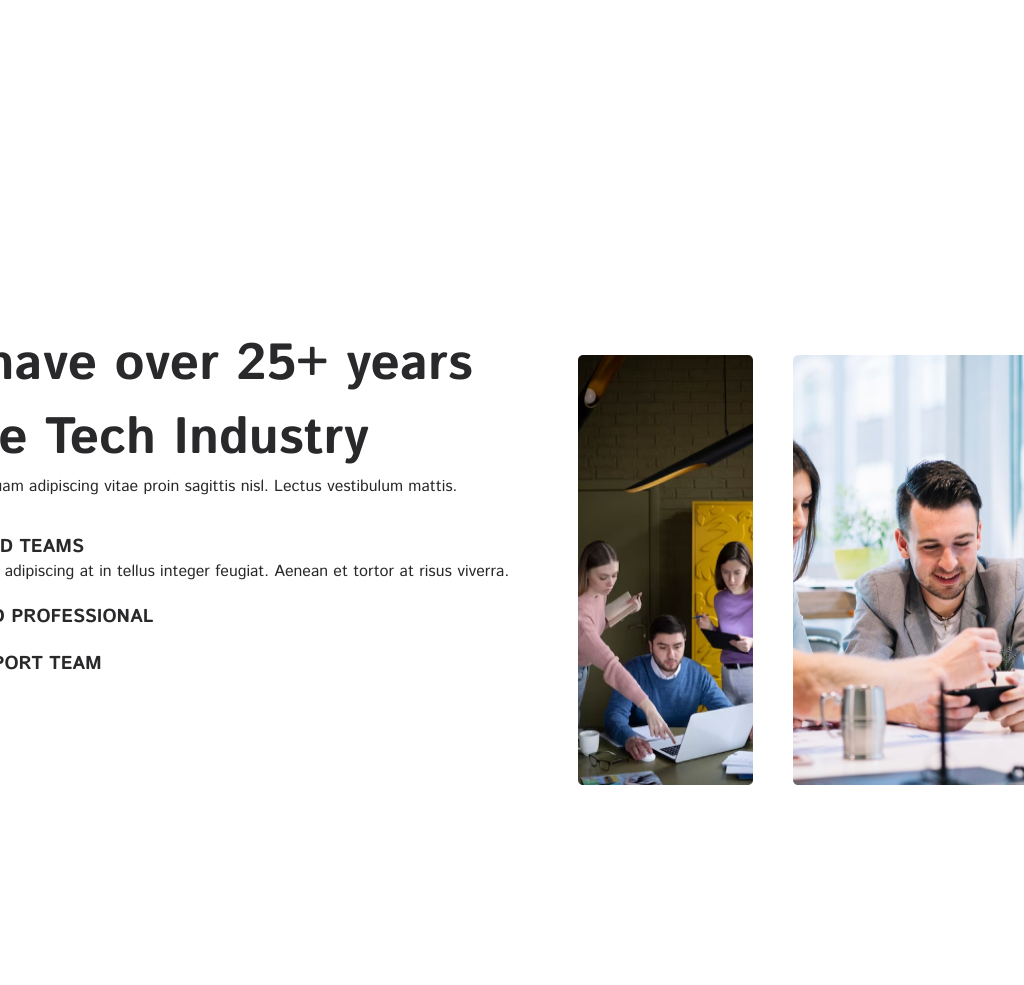
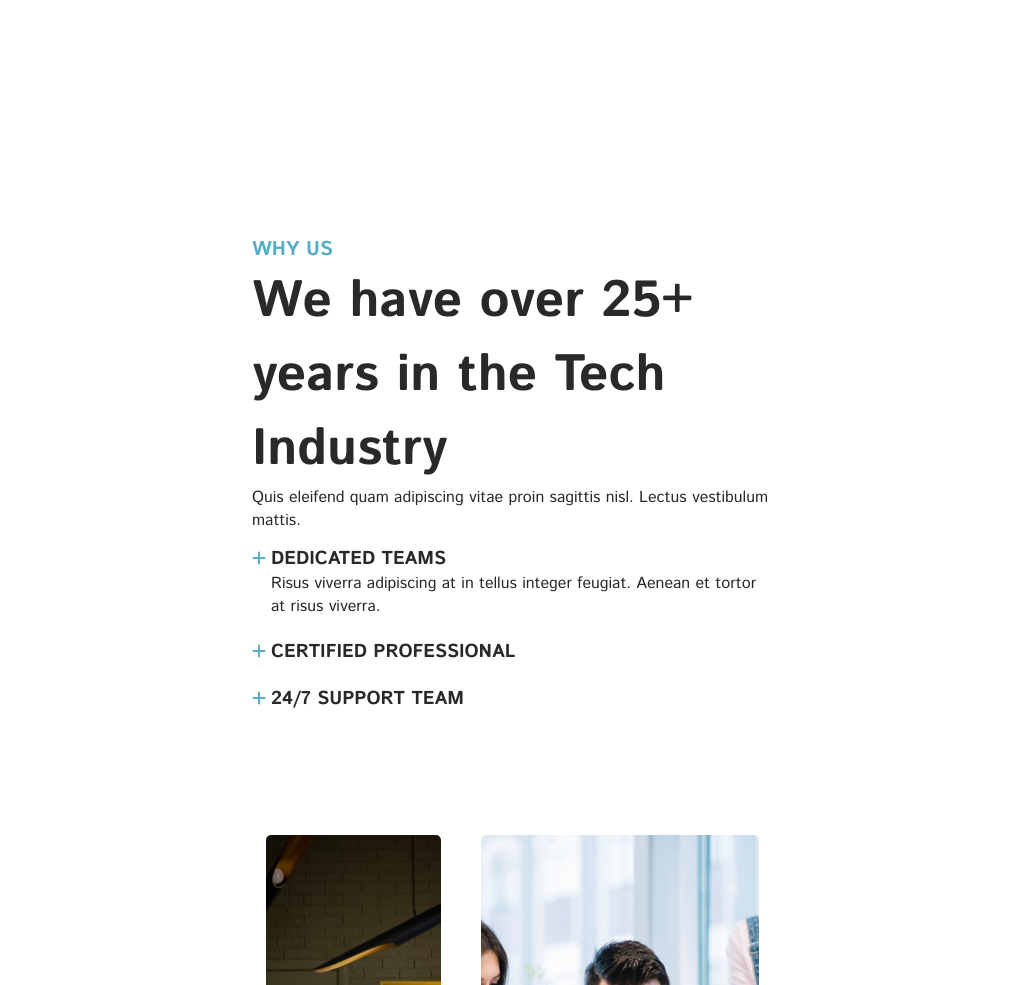
Before and after one commit to samueldev900/tech-solutins-app, a PHP site: page / in a window 1024 px wide; the page is wider, and only the part inside the window is pictured. Shown: the part 2408-3393 px from the top of that part. Run offline with PHP 8.4, Linux system fonts and the light colour scheme; some libraries are stand-ins or nearby versions.

Commit message:
sessão 3 for tablet finalizada

```diff
--- a/Estilos/midia-query/media-sec2.css
+++ b/Estilos/midia-query/media-sec2.css
@@ -91,6 +91,7 @@
 
   }
   .list-job:nth-child(5) {
+    /* Estilos para a primeira div com a classe "list-job" */
     grid-row: 4/5;
 
   }
--- a/Estilos/midia-query/media-sec3.css
+++ b/Estilos/midia-query/media-sec3.css
@@ -30,3 +30,17 @@
 
 
 }
+
+
+@media only screen and (min-width:1024px) and (max-width: 1200px){
+
+  #section3{
+    display: flex;
+    flex-direction: column;
+    width: 600px;
+
+    padding: 100px 40px;
+  }
+
+
+}
```
